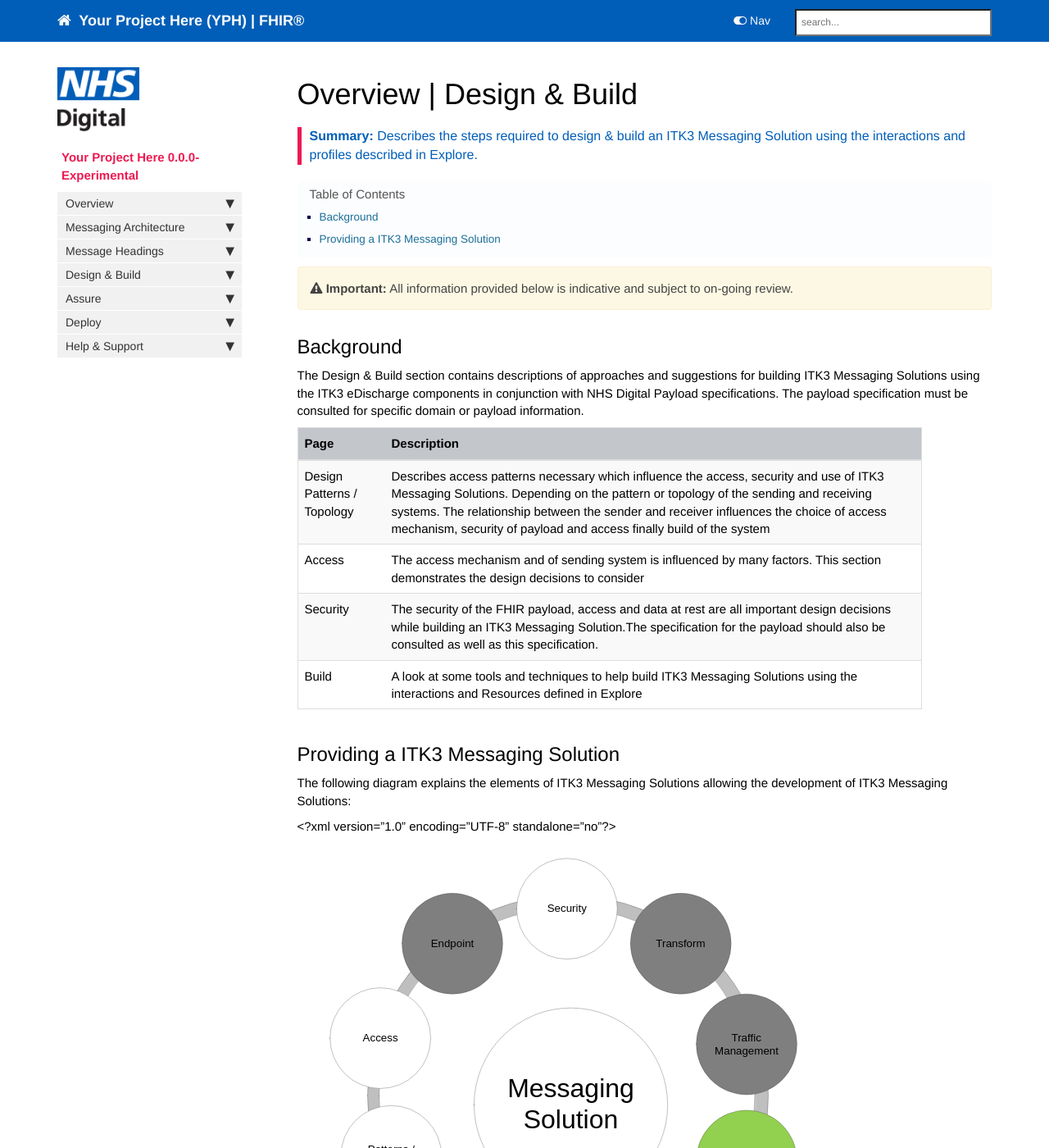
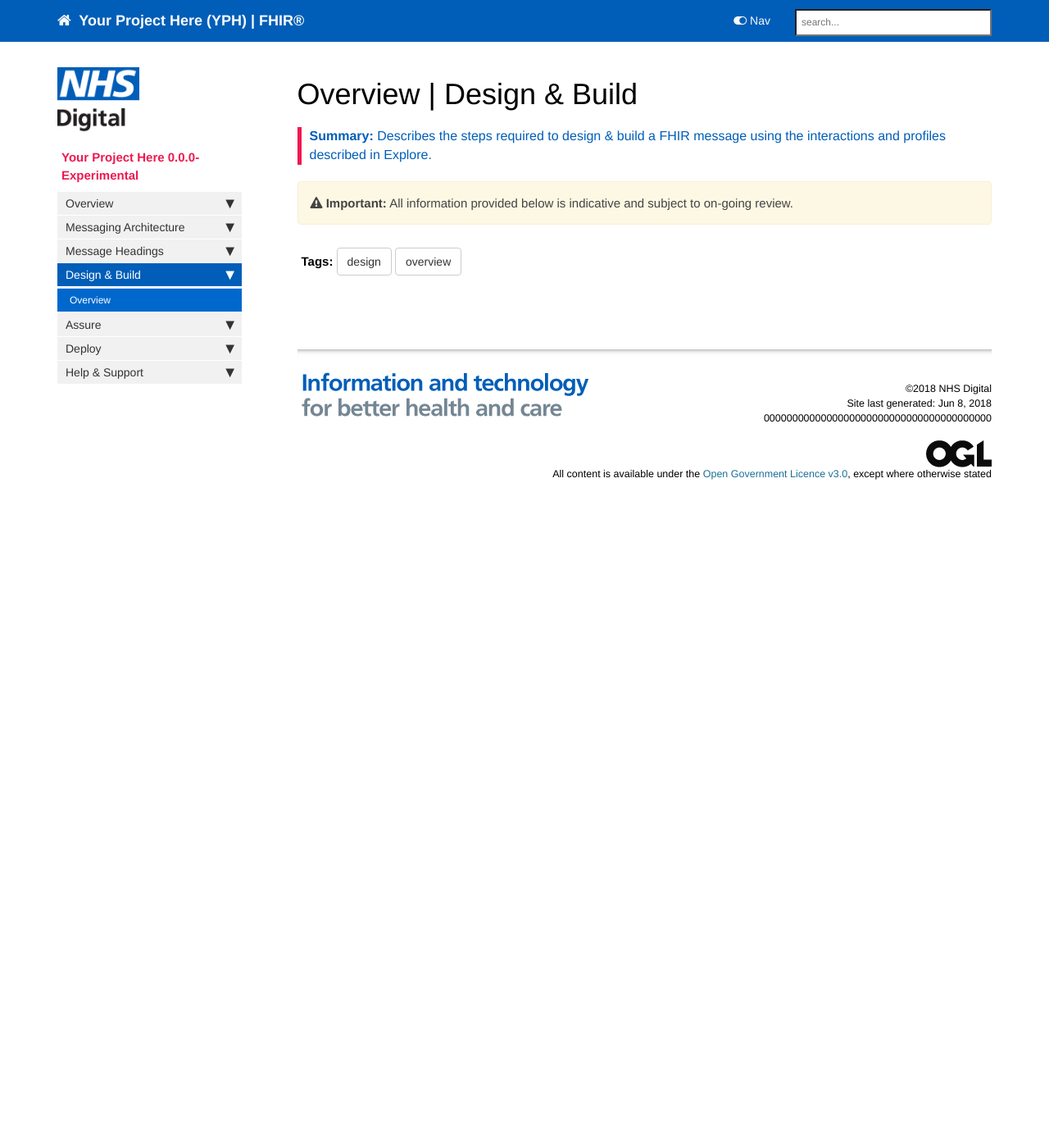
Before and after one commit to dxh73/IG-Template-Message, a Jekyll site: the page built from pages/design/design.md, in a window 1280 px wide and 1400 px high. Shown: the whole window at 82% size. Built offline with Jekyll 4.4.1, drawn with Linux system fonts in a browser that asks for light colours; nearby versions of some CDN libraries; comment, search, counter and statistics services are not loaded; some of the changed text lies outside the part shown.

Commit message:
Stripping out ITK refs

```diff
--- a/pages/deploy/deploy.md
+++ b/pages/deploy/deploy.md
@@ -4,8 +4,6 @@ keywords: deploy, pilot, live, monitor
 tags: [overview]
 sidebar: foundations_sidebar
 permalink: deploy.html
-summary: "These pages will assist with requirements gathering and mapping stages of a FHIR Messaging Solution development process."
+summary: "These pages assist with requirements gathering and mapping stages of a FHIR API development process."
 ---
-
-
 {% include custom/under.construction.html content="Please check back later for any updates to this page" %}
--- a/pages/design/design.md
+++ b/pages/design/design.md
@@ -4,26 +4,7 @@ keywords: design, build, access, security, overview
 tags: [design, overview]
 sidebar: overview_sidebar
 permalink: design.html
-summary: Describes the steps required to design & build an ITK3 Messaging Solution using the interactions and profiles described in Explore.
+summary: Describes the steps required to design & build a FHIR message using the interactions and profiles described in Explore.
 ---
 
 {% include important.html content="All information provided below is indicative and subject to on-going review." %}
-
-## Background ##
-
-The Design & Build section contains descriptions of approaches and suggestions for building ITK3 Messaging Solutions using the ITK3 eDischarge components in conjunction with NHS Digital Payload specifications. The payload specification must be consulted for specific domain or payload information.
-
-
-| Page              |  Description    |
-|+---------------------|+--------------------------------+|
-| Design Patterns / Topology | Describes access patterns necessary which influence the access, security and use of ITK3 Messaging Solutions. Depending on the pattern or topology of the sending and receiving systems. The relationship between the sender and receiver influences the choice of access mechanism, security of payload and access finally build of the system |
-| Access | The access mechanism and of sending system is influenced by many factors. This section demonstrates the design decisions to consider |
-| Security | The security of the FHIR payload, access and data at rest are all important design decisions while building an ITK3 Messaging Solution.The specification for the payload should also be consulted as well as this specification. |
-| Build | A look at some tools and techniques to help build ITK3 Messaging Solutions using the interactions and Resources defined in Explore |
-
-## Providing a ITK3 Messaging Solution  ##
-
-The following diagram explains the elements of ITK3 Messaging Solutions allowing the development of ITK3 Messaging Solutions:
-
-
-{% include custom/provide_messaging.svg %}
```
Also changed, not shown: _data/sidebars/overview_sidebar.yml (+28 -28 lines), pages/explore/explore_additional_demographics.md (deleted, +0 -35 lines), pages/explore/workflow_overview.md (+0 -2 lines), pages/support/support_communications.md (+1 -4 lines), pages/test/test.md (+1 -18 lines).
